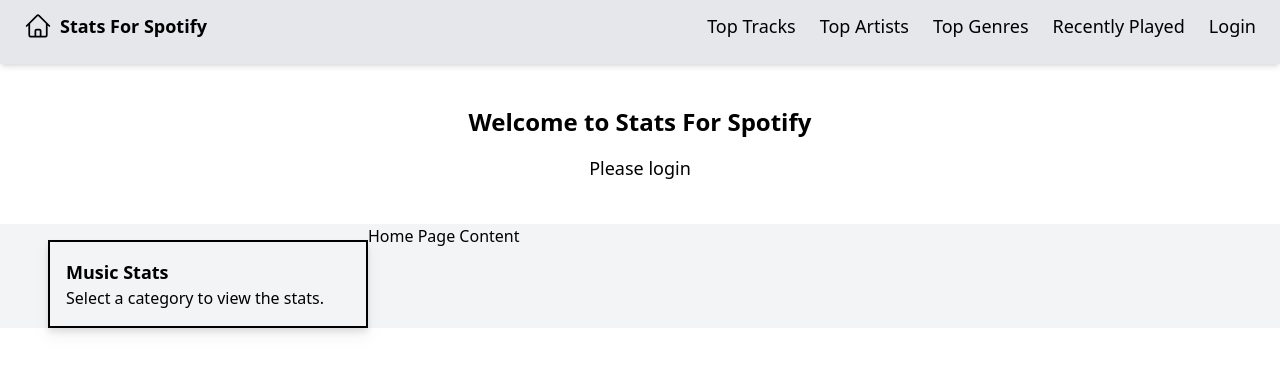
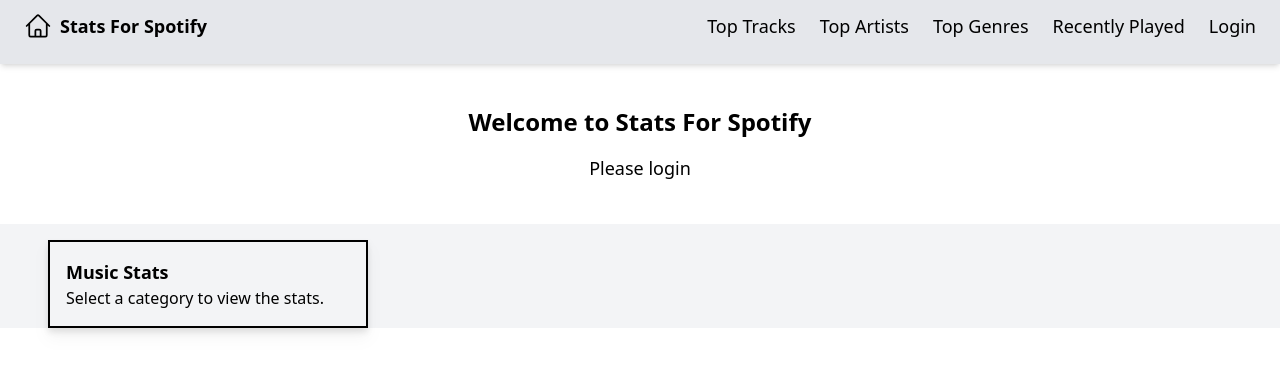
Before and after one commit to patrickhcnguyen/Stats-For-Spotify-Clone, a React (Create React App) app in the folder frontend/: page / in a window 1280 px wide. Shown: the top 372 px of the page. Built offline with nearby package versions, Linux system fonts and the light colour scheme; no server answers.

Commit message:
Deleted unecessary routes

```diff
--- a/frontend/src/App.tsx
+++ b/frontend/src/App.tsx
@@ -1,5 +1,5 @@
 import React, { useEffect, useState } from 'react';
-import { BrowserRouter as Router, Routes, Route } from 'react-router-dom';
+import { BrowserRouter as Router } from 'react-router-dom';
 import Navbar from './Components/Navbar/navbar';
 import Hero from './Components/Hero/hero';
 import Box from './Components/Box/box';
@@ -46,13 +46,6 @@
       <Hero title="Welcome to Stats For Spotify" isLoggedIn={isLoggedIn} onLogin={handleLogin} onLogout={handleLogout} />
       <div className="flex bg-gray-100">
         <Box />
-        <Routes>
-          {/* <Route path="/track/top" element={<TopTracks />} />
-          <Route path="/artist/top" element={<TopArtists />} />
-          <Route path="/genre/top" element={<TopGenres />} /> */}
-          <Route path="/track/recent" element={<h1>Recently Played</h1>} />
-          <Route path="/" element={<h1>Home Page Content</h1>} />
-        </Routes>
       </div>
     </Router>
   );
```
